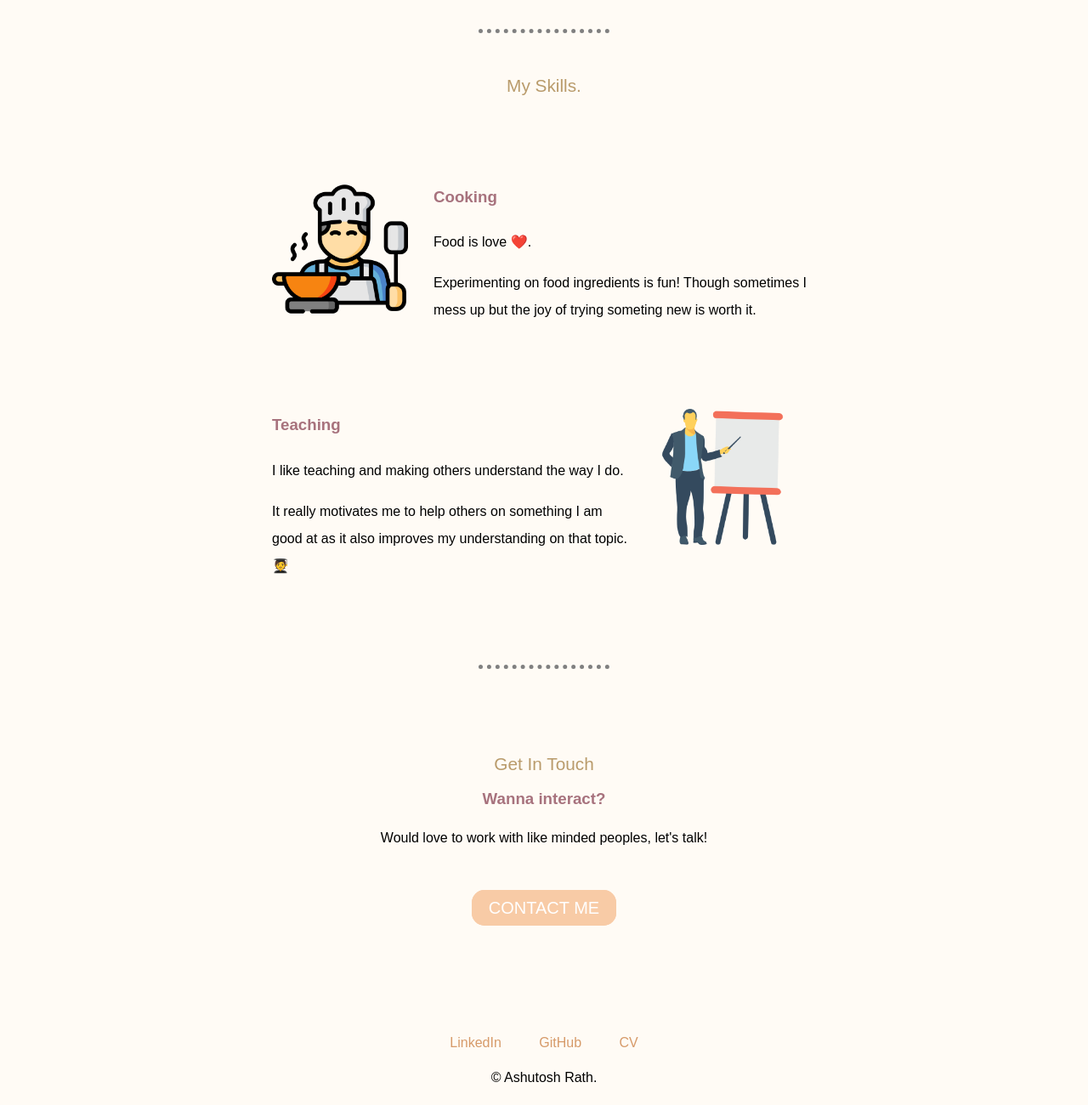
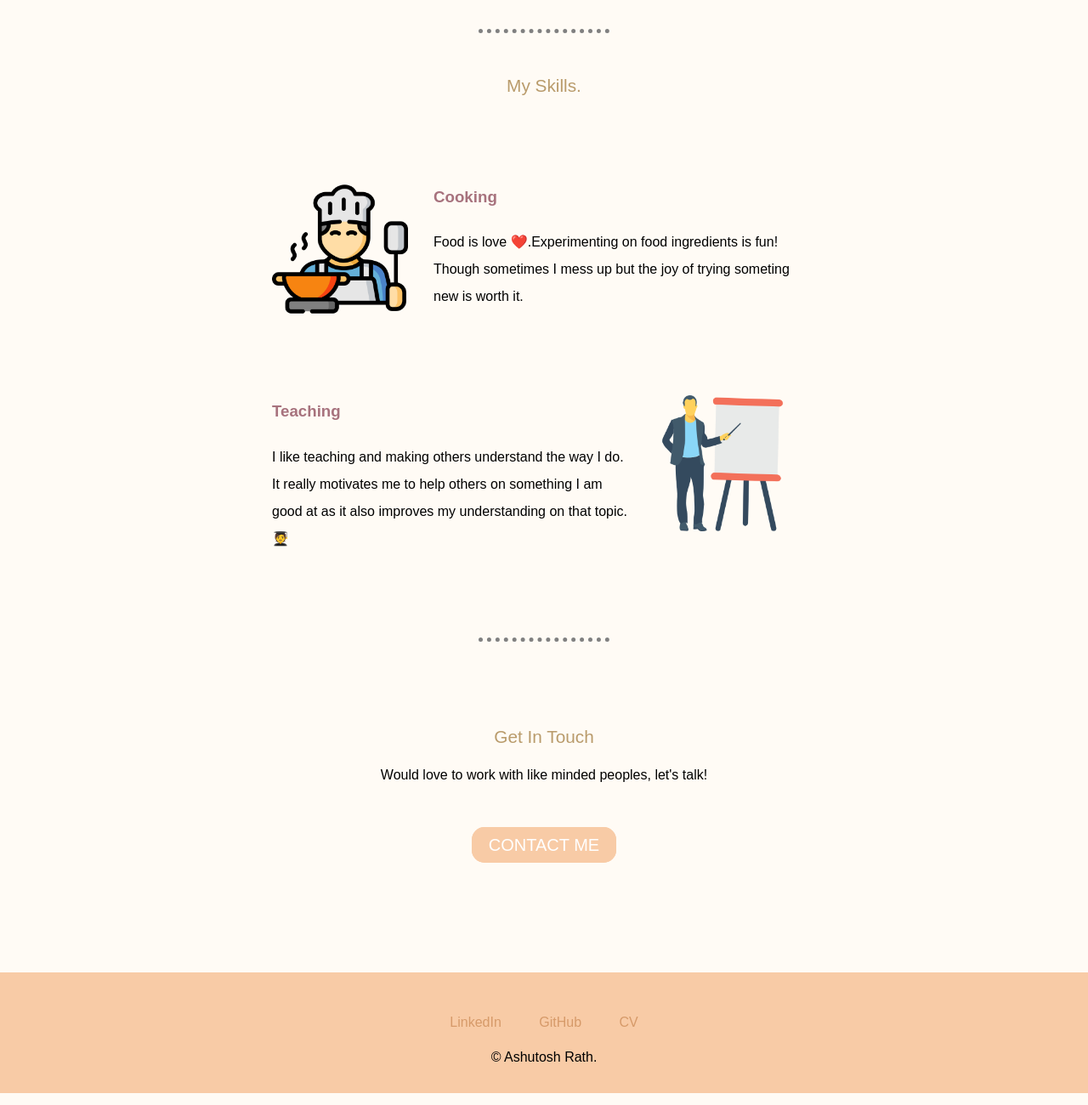
Before and after one commit to yuka-an/Personal_website, a plain HTML site: page index.html in a window 1280 px wide. Shown: the part 949-2249 px from the top of the page at 85% size. Drawn offline with Linux system fonts and the light colour scheme; a web font is replaced by a local one.

Commit message:
Update index.html

```diff
--- a/index.html
+++ b/index.html
@@ -33,25 +33,22 @@
           <div class="skill-row">
             <img class="skill-icon" src="cooking.png" alt="Cooking">
             <h3>Cooking</h3>
-            <p>Food is love ❤️.<p>Experimenting on food ingredients is fun! Though sometimes I mess up but the joy of trying someting new is worth it.</p></p>
+            <p>Food is love ❤️.Experimenting on food ingredients is fun! Though sometimes I mess up but the joy of trying someting new is worth it.</p>
           </div>
           <div class="skill-row">
             <img class="skill-icon teaching" src="teaching.png" alt="Teaching">
             <h3>Teaching</h3>
-            <p>I like teaching and making others understand the way I do. <p>It really motivates me to help others on something I am good at as it also improves my understanding on that topic.🧑‍🎓</p></p>
+            <p>I like teaching and making others understand the way I do. It really motivates me to help others on something I am good at as it also improves my understanding on that topic.🧑‍🎓</p>
           </div>
         </div>
         <hr>
         <div class="contact-me">
           <h2>Get In Touch</h2>
-          <h3>Wanna interact?</h3>
           <p>Would love to work with like minded peoples, let's talk!</p>
           <a class="btn" href="mailto:ashurath2003@gmail.com">CONTACT ME</a>
         </div>
       </div>
-
-
-      <div class="bottom-container">
+      <div class="links">
         <a class="footer-link" href="https://www.linkedin.com/in/ashutosh-rath-131b291a4/">LinkedIn</a>
         <a class="footer-link" href="https://github.com/yuka-an">GitHub</a>
         <a class="footer-link" href="https://yuka-an.github.io/CV/">CV</a>
```
